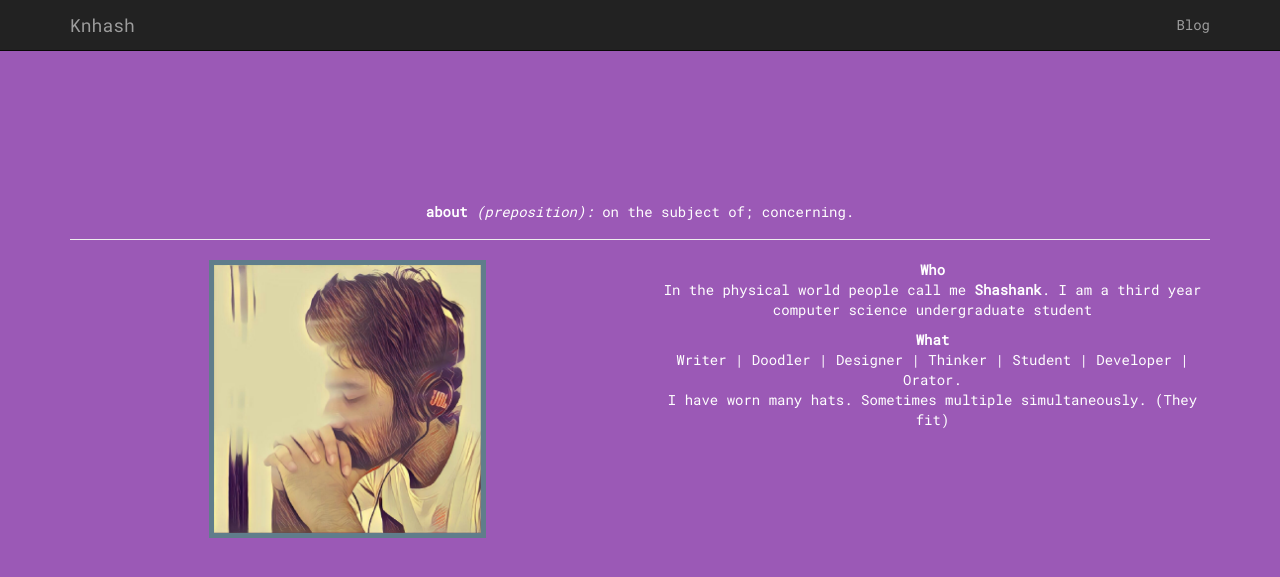
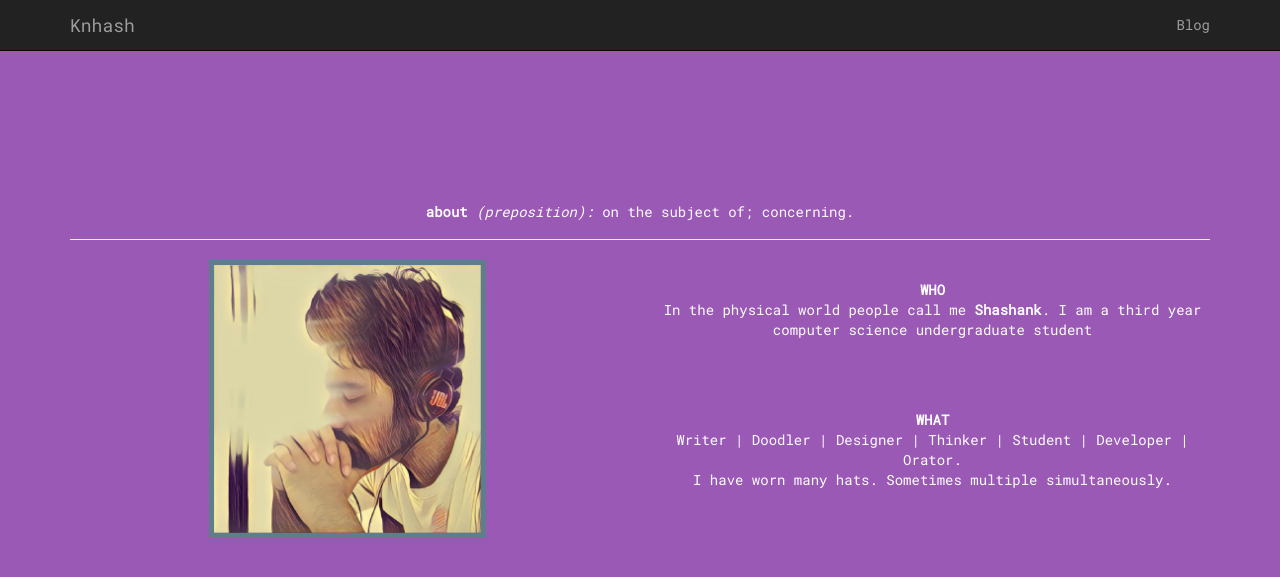
Before and after one commit to knhash/knhash.github.io, a Jekyll site: the page built from index.md, in a window 1280 px wide and 900 px high, scrolled down 936 px. Shown: the top 577 px of the window. Built offline with Jekyll 4.4.1, drawn with Linux system fonts in a browser that asks for light colours; nearby versions of some CDN libraries.

Commit message:
fix: line spacing

```diff
--- a/index.md
+++ b/index.md
@@ -22,8 +22,13 @@ layout: default
       <div class="col-md-6"> <img src="assets/img/face.jpg" class="img-responsive about-img center-block"> </div>
       <div class="col-md-6">
         <div class="about-text">
-          <p class="text-center"><strong>Who</strong><br>In the physical world people call me <strong>Shashank</strong>. I am a third year computer science undergraduate student</p>
-          <p class="text-center"><strong>What</strong><br>Writer | Doodler | Designer | Thinker | Student | Developer | Orator.<br>I have worn many hats. Sometimes multiple simultaneously. (They fit)</p>
+          <br>
+          <p class="text-center"><strong>WHO</strong><br>In the physical world people call me <strong>Shashank</strong>. I am a third year computer science undergraduate student</p>
+          <br>
+          <br>
+          <br>
+          <p class="text-center"><strong>WHAT</strong><br>Writer | Doodler | Designer | Thinker | Student | Developer | Orator.<br>I have worn many hats. Sometimes multiple simultaneously.</p>
+          <br>
         </div>
       </div>
     </div>
```
